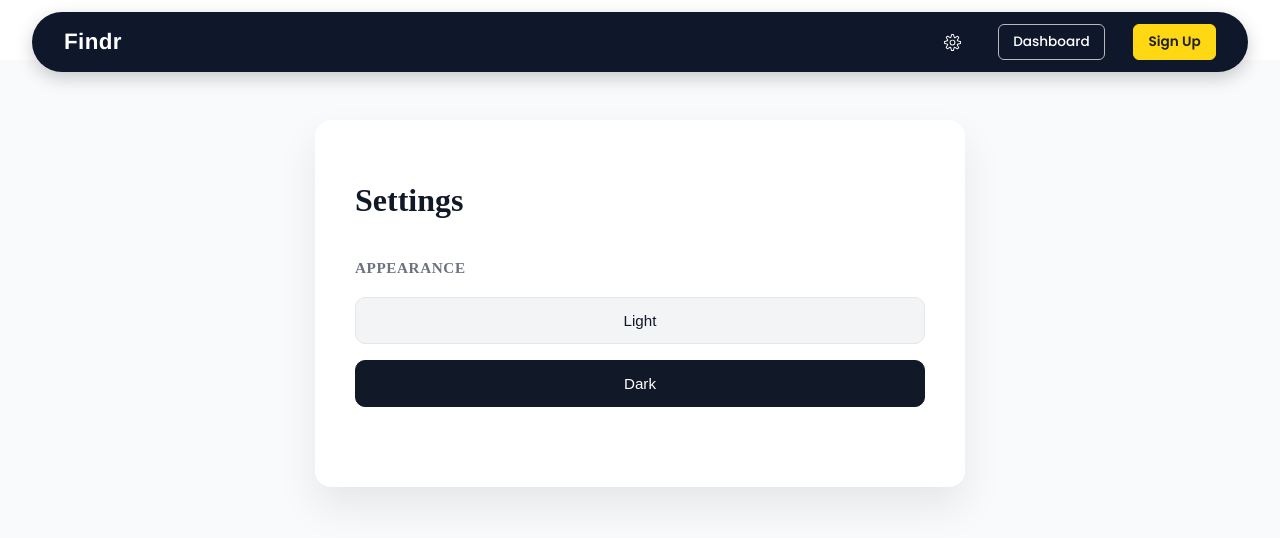
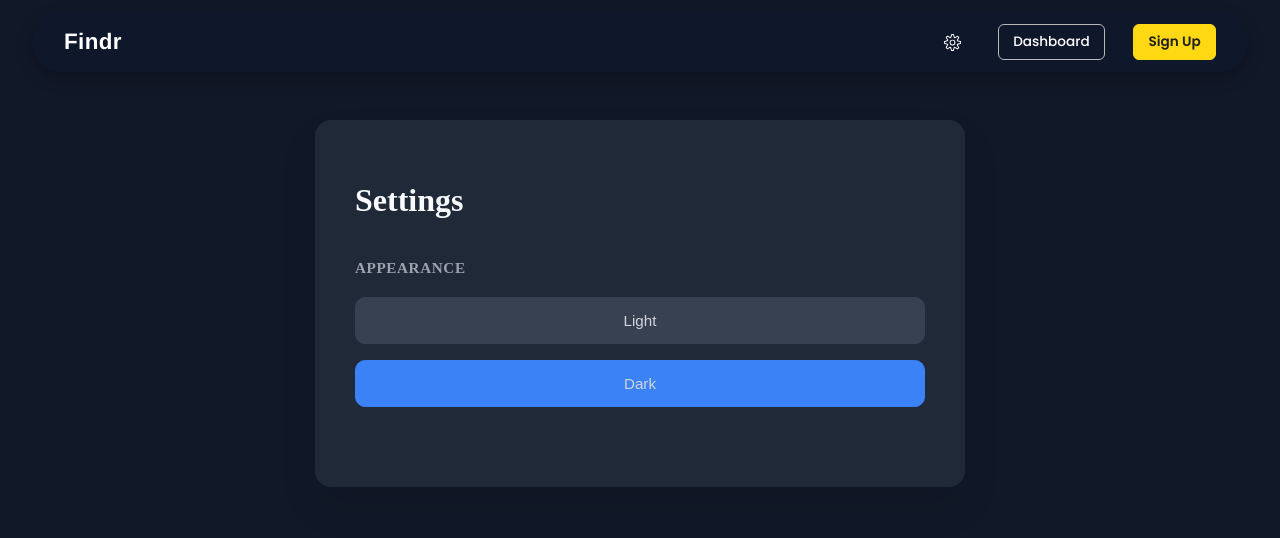
Before and after one commit to srisura1010/Website_Coding_And_Development-FBLA, a Next.js app in the folder lost-and-found/: page /settings in a window 1280 px wide. Shown: the top 538 px of the page. Built offline with nearby package versions, Linux system fonts and the light colour scheme; no server answers; the database is empty.

Commit message:
fixed settings

```diff
--- a/lost-and-found/src/app/settings/settings.css
+++ b/lost-and-found/src/app/settings/settings.css
@@ -1,7 +1,16 @@
+/* ===== THEME STYLES ===== */
+body.light {
+  background: #f9fafb;
+}
+
+body.dark {
+  background: #111827;
+}
+
 /* ===== PAGE WRAPPER ===== */
 .settings-page {
   min-height: 100vh;
-  background: #f9fafb; /* light gray background */
+  background: inherit; /* inherit from body */
   display: flex;
   justify-content: center;
   align-items: flex-start;
@@ -10,12 +19,22 @@
 
 /* ===== MAIN CARD ===== */
 .settings-card {
-  background: #ffffff;
   width: 650px;
   max-width: 95%;
   border-radius: 16px;
   padding: 40px;
   box-shadow: 0 20px 40px rgba(0, 0, 0, 0.08);
+  transition: all 0.3s ease;
+}
+
+body.light .settings-card {
+  background: #ffffff;
+  color: #111827;
+}
+
+body.dark .settings-card {
+  background: #1f2937;
+  color: #f9fafb;
 }
 
 /* ===== PAGE TITLE ===== */
@@ -23,7 +42,14 @@
   font-size: 2rem;
   font-weight: 600;
   margin-bottom: 40px;
+}
+
+body.light .settings-card h1 {
   color: #111827;
+}
+
+body.dark .settings-card h1 {
+  color: #f9fafb;
 }
 
 /* ===== SECTION ===== */
@@ -37,8 +63,15 @@
   font-weight: 600;
   text-transform: uppercase;
   letter-spacing: 0.6px;
+  margin-bottom: 20px;
+}
+
+body.light .settings-section h3 {
   color: #6b7280;
-  margin-bottom: 20px;
+}
+
+body.dark .settings-section h3 {
+  color: #9ca3af;
 }
 
 /* ===== THEME OPTIONS ===== */
@@ -52,29 +85,62 @@
   flex: 1;
   padding: 14px 0;
   border-radius: 10px;
-  border: 1px solid #e5e7eb;
-  background: #f3f4f6;
+  border: 1px solid;
   cursor: pointer;
   font-weight: 500;
   font-size: 0.95rem;
   transition: all 0.2s ease;
 }
 
+body.light .theme-options button {
+  border-color: #e5e7eb;
+  background: #f3f4f6;
+  color: #111827;
+}
+
+body.dark .theme-options button {
+  border-color: #374151;
+  background: #374151;
+  color: #d1d5db;
+}
+
 /* Hover */
 .theme-options button:hover {
+  transform: translateY(-2px);
+}
+
+body.light .theme-options button:hover {
   background: #e5e7eb;
-  transform: translateY(-2px);
+}
+
+body.dark .theme-options button:hover {
+  background: #4b5563;
 }
 
 /* Active state */
 .theme-options button.active {
+  color: #ffffff;
+}
+
+body.light .theme-options button.active {
   background: #111827;
-  color: #ffffff;
   border-color: #111827;
+}
+
+body.dark .theme-options button.active {
+  background: #3b82f6;
+  border-color: #3b82f6;
 }
 
 /* Optional divider line */
 .settings-section + .settings-section {
-  border-top: 1px solid #e5e7eb;
   padding-top: 30px;
 }
+
+body.light .settings-section + .settings-section {
+  border-top: 1px solid #e5e7eb;
+}
+
+body.dark .settings-section + .settings-section {
+  border-top: 1px solid #374151;
+}
```
